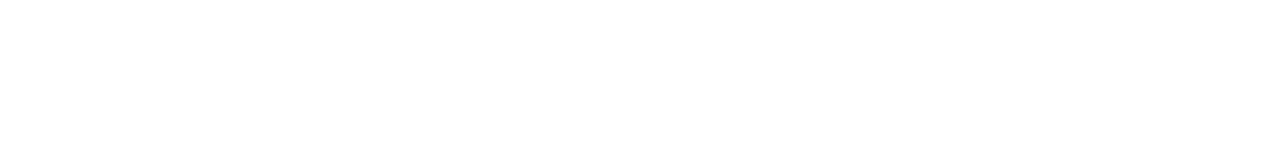
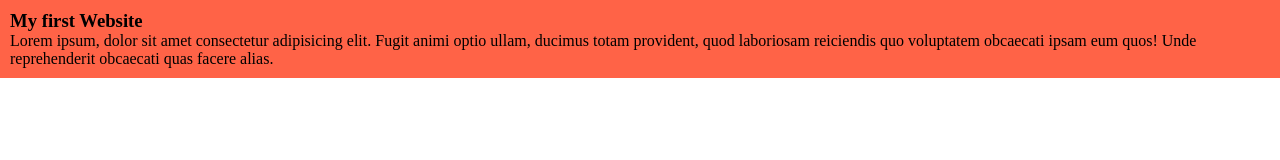
Before and after one commit to JoyDas2189/my-simple-website, a plain HTML site: page index.html in a window 1280 px wide. Drawn offline with Linux system fonts and the light colour scheme.

Commit message:
added the first blog

```diff
--- /dev/null
+++ b/css/style.css
@@ -0,0 +1,9 @@
+*{
+    margin: 0;
+    padding: 0;
+    box-sizing: border-box;
+}
+div {
+    background-color: tomato;
+    padding: 10px;
+}
--- a/index.html
+++ b/index.html
@@ -4,6 +4,12 @@
     <meta charset="UTF-8" />
     <meta name="viewport" content="width=device-width, initial-scale=1.0" />
     <title>My Simple Website</title>
+    <link rel="stylesheet" href="css/style.css">
   </head>
-  <body></body>
+  <body>
+    <div>
+      <h3>My first Website</h3>
+      <p>Lorem ipsum, dolor sit amet consectetur adipisicing elit. Fugit animi optio ullam, ducimus totam provident, quod laboriosam reiciendis quo voluptatem obcaecati ipsam eum quos! Unde reprehenderit obcaecati quas facere alias.</p>
+    </div>
+  </body>
 </html>
```
